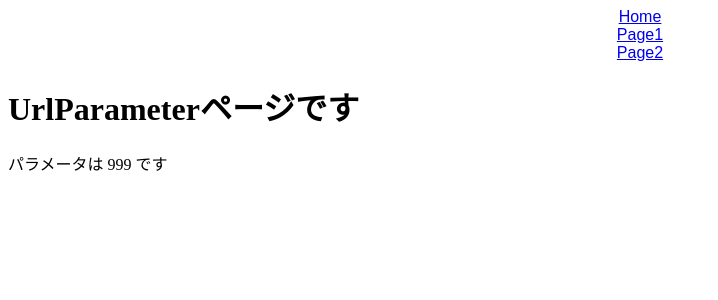
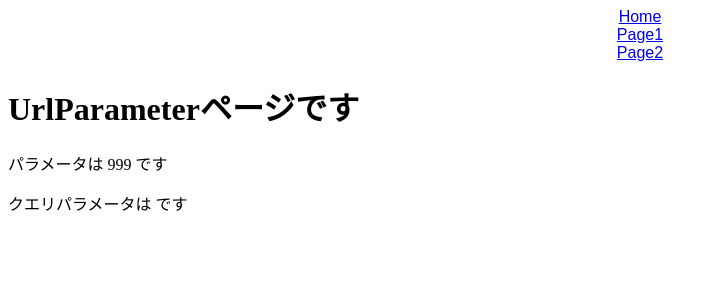
Before and after one commit to Hachi8888/React-Router, a React (Create React App) app: page /page2/999 in a window 1280 px wide. Shown: the top 300 px of the page, without its empty margins (0-718 px from the left). Built offline with nearby package versions, Linux system fonts and the light colour scheme.

Commit message:
query param

```diff
--- a/src/Page2.jsx
+++ b/src/Page2.jsx
@@ -4,7 +4,7 @@
   return (
     <div>
       <h1>Page2ページです</h1>
-      <Link to="/page2/999">URL Parameter</Link>
+      <Link to="/page2/999?name=hogehoge">URL Parameter</Link>
     </div>
   );
 };
--- a/src/UrlParameter.jsx
+++ b/src/UrlParameter.jsx
@@ -1,12 +1,15 @@
-import { useParams } from "react-router-dom";
+import { useParams, useLocation } from "react-router-dom";
 
 export const UrlParameter = () => {
   const { id } = useParams();
+  const { search } = useLocation();
+  const query = new URLSearchParams(search);
 
   return (
     <div>
       <h1>UrlParameterページです</h1>
       <p>パラメータは {id} です</p>
+      <p>クエリパラメータは {query.get("name")} です</p>
     </div>
   );
 };
```
